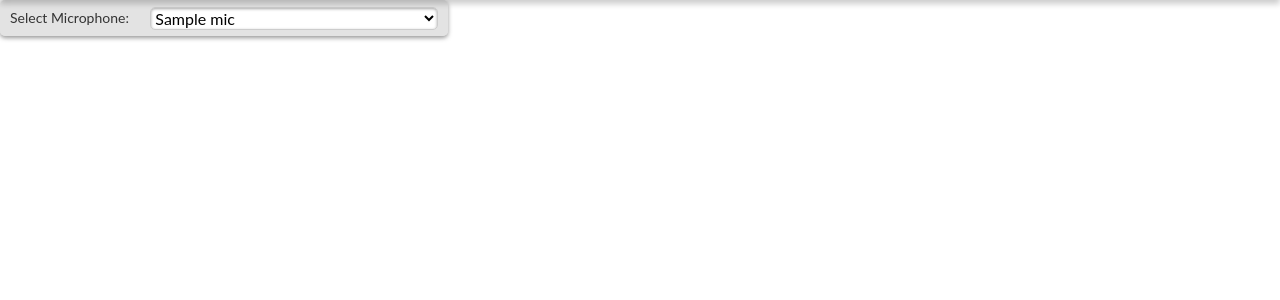
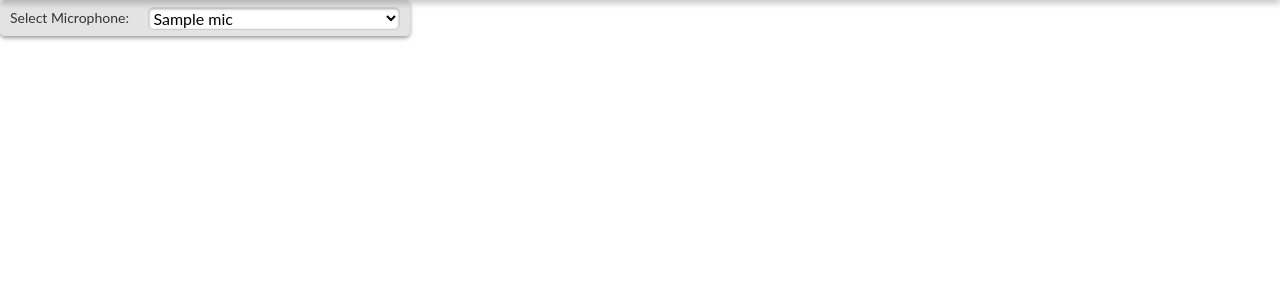
Before and after one commit to LGMOak/lumino, a Flask app: template web/templates/index.html in a window 1280 px wide. Shown: the part 68-368 px from the top of the page. Run offline with Flask 3, Linux system fonts and the light colour scheme; the template is opened without the code that fills it: most values are stand-ins (such as "Sample title", 1, 10 or a date in 2020); some libraries are stand-ins or nearby versions.

Commit message:
Update style.css

```diff
--- a/web/static/css/style.css
+++ b/web/static/css/style.css
@@ -163,7 +163,7 @@ button i {
     box-shadow: 0 2px 4px rgba(57, 57, 57, 0.519);
     display: flex;
     /* margin: 25px;  */
-    width: 35%;
+    width: 32%;
     align-items: center;
     white-space: nowrap;
 }
```
